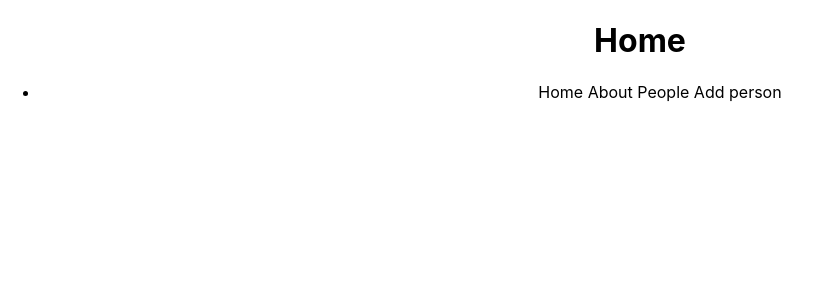
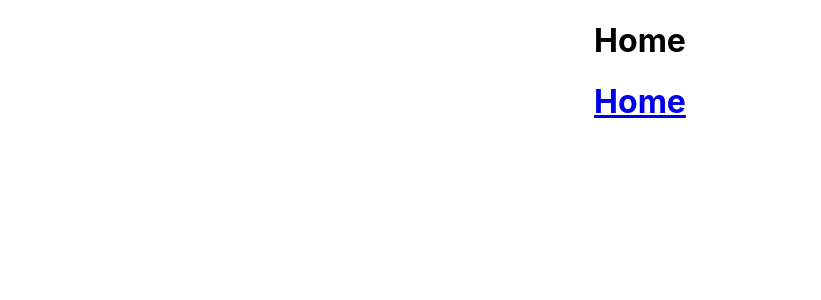
Before and after one commit to tanVo23/farewell-tvo23, a React (Create React App) app: page / in a window 1280 px wide. Shown: the top 300 px of the page, without its empty margins (0-821 px from the left). Built offline with nearby package versions, Linux system fonts and the light colour scheme.

Commit message:
navigation-routes

```diff
--- a/src/index.js
+++ b/src/index.js
@@ -3,11 +3,14 @@ import ReactDOM from 'react-dom';
 import './index.css';
 import App from './components/App';
 import reportWebVitals from './reportWebVitals';
+import {BrowserRouter} from 'react-router-dom';
 
 ReactDOM.render(
-  <React.StrictMode>
-    <App />
-  </React.StrictMode>,
+ <BrowserRouter>
+  <App />
+ </BrowserRouter>,
+
+
   document.getElementById('root')
 );
 
--- a/src/navigation/NavBar.js
+++ b/src/navigation/NavBar.js
@@ -1,18 +1,15 @@
-
+import {NavLink} from "react-router-dom";
+import Home from "../components/Home";
 function NavBar(){
 
     return(
-        <nav>
-            <ul>
-                <li>
-                    Home
-                    About
-                    People
-                    Add person
-                </li>
-            </ul>
-        </nav>
-    )
+        <div>
+      <NavLink exact to="/">
+          < Home/>
+
+      </NavLink>
+       </div>
+    );
 }
 
 export default NavBar
```
Also changed, not shown: src/components/AddPerson.js (+9 -0 lines).
